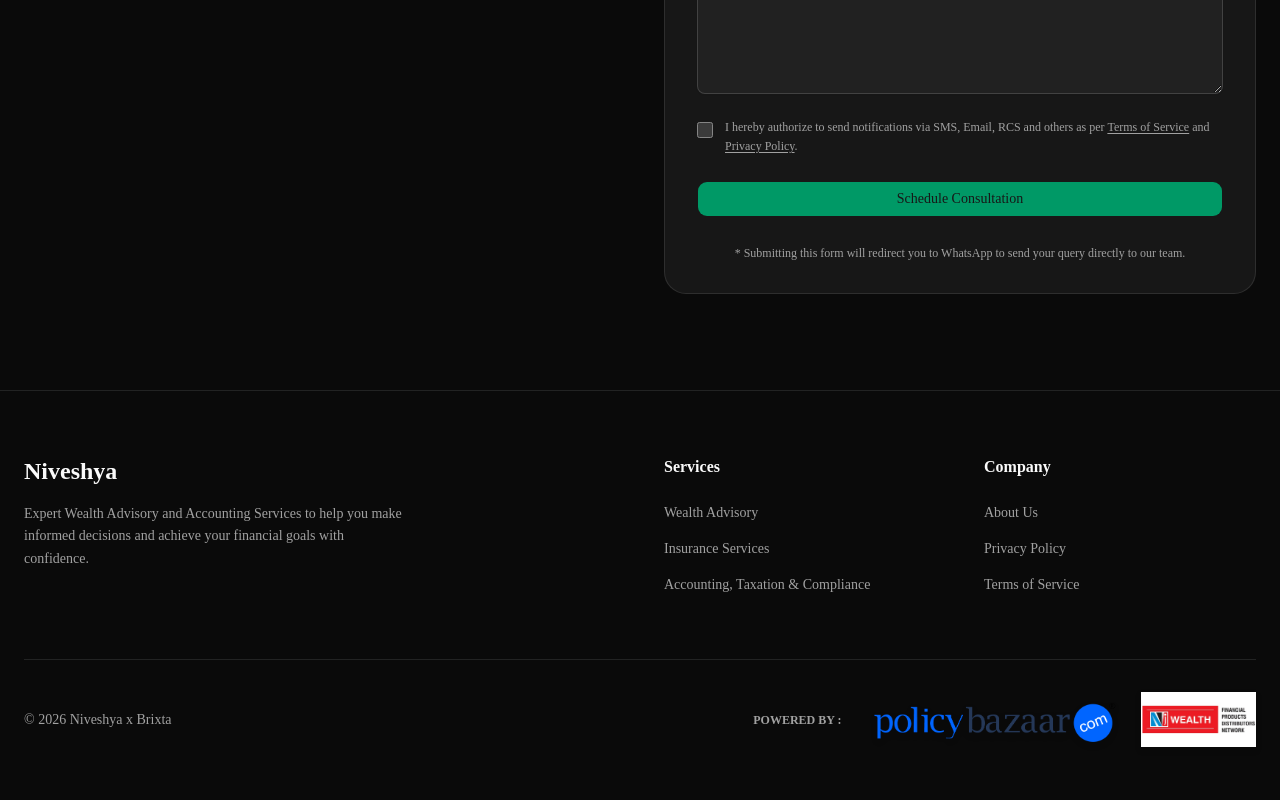
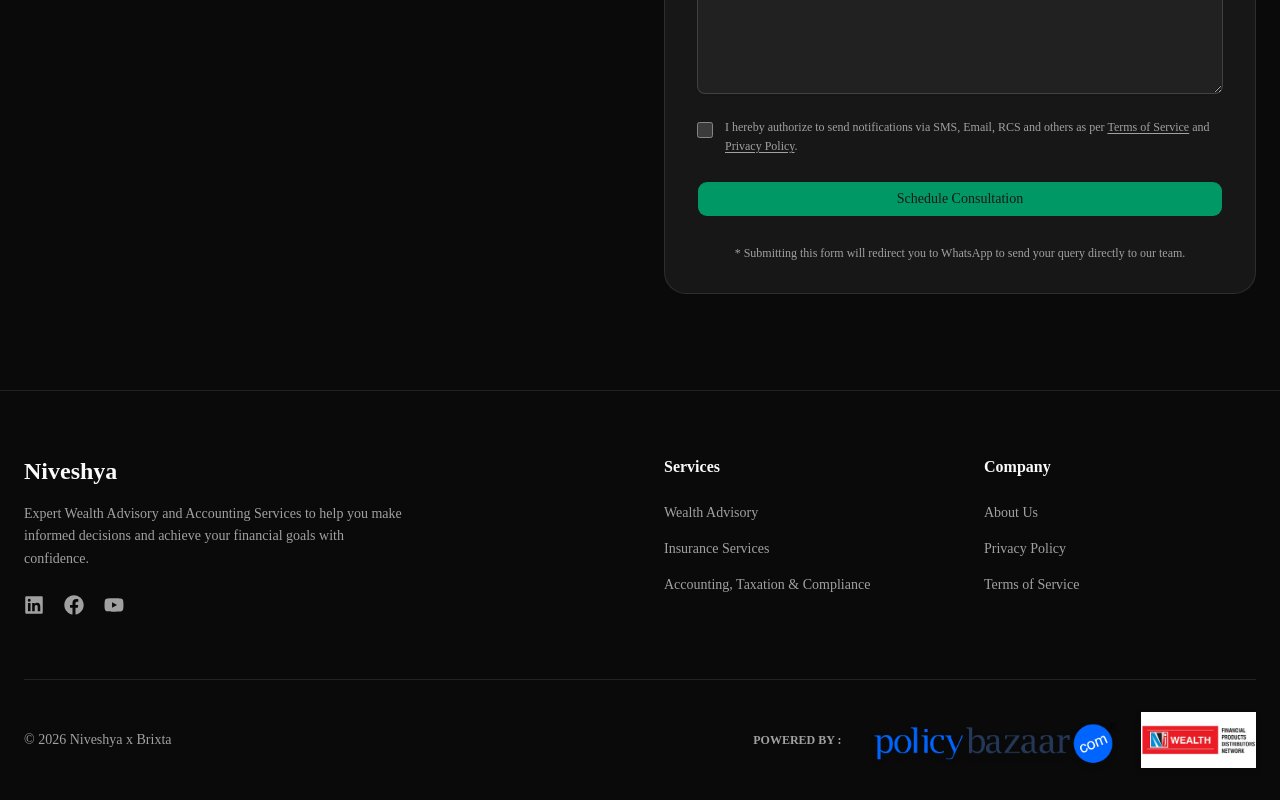
Before and after one commit to habibieebhy/niveshya, a Next.js app: page /wealth in a window 1280 px wide. Shown: the part 4919-5719 px from the top of the page. Built offline with nearby package versions, Linux system fonts and the light colour scheme; no server answers; what drizzle-zod would draw is missing.

Commit message:
socials added in footer

```diff
--- a/components/footer/Footer.tsx
+++ b/components/footer/Footer.tsx
@@ -2,6 +2,7 @@
 
 import { usePathname } from "next/navigation";
 import Link from "next/link";
+import { FaLinkedin, FaFacebook, FaYoutube } from "react-icons/fa";
 
 export default function Footer() {
   const pathname = usePathname();
@@ -24,6 +25,37 @@ export default function Footer() {
             <p className="text-muted-foreground text-sm leading-relaxed max-w-sm">
               Expert Wealth Advisory and Accounting Services to help you make informed decisions and achieve your financial goals with confidence.
             </p>
+
+            {/* Social Media Links */}
+            <div className="flex items-center gap-5 mt-6">
+              <a
+                href="https://www.linkedin.com/company/niveshya-advisory/"
+                target="_blank"
+                rel="noopener noreferrer"
+                className="text-muted-foreground hover:text-primary transition-colors"
+                aria-label="LinkedIn"
+              >
+                <FaLinkedin className="w-5 h-5" />
+              </a>
+              <a
+                href="https://www.facebook.com/NiveshyaAdvisory/"
+                target="_blank"
+                rel="noopener noreferrer"
+                className="text-muted-foreground hover:text-primary transition-colors"
+                aria-label="Facebook"
+              >
+                <FaFacebook className="w-5 h-5" />
+              </a>
+              <a
+                href="https://www.youtube.com/@NiveshyaAdvisory"
+                target="_blank"
+                rel="noopener noreferrer"
+                className="text-muted-foreground hover:text-primary transition-colors"
+                aria-label="YouTube"
+              >
+                <FaYoutube className="w-5 h-5" />
+              </a>
+            </div>
           </div>
 
           {/* Quick Links */}
--- a/components/shared/footer.tsx
+++ b/components/shared/footer.tsx
@@ -1,5 +1,6 @@
 import Link from "next/link";
 import { Mail, Phone, MapPin } from "lucide-react";
+import { FaLinkedin, FaFacebook, FaYoutube } from "react-icons/fa";
 
 export default function Footer() {
   return (
@@ -16,9 +17,40 @@ export default function Footer() {
             <div className="inline-flex items-center rounded-full border bg-card px-3 py-1 text-xs font-medium mb-6">
               Niveshya Advisory
             </div>
-            <p className="text-muted-foreground text-sm leading-relaxed pr-4">
+            <p className="text-muted-foreground text-sm leading-relaxed pr-4 mb-6">
               Financial Clarity. Business Growth. Long-Term Wealth. Empowering your financial journey with informed decisions.
             </p>
+
+            {/* Social Media Links */}
+            <div className="flex items-center gap-4">
+              <a
+                href="https://www.linkedin.com/company/niveshya-advisory/"
+                target="_blank"
+                rel="noopener noreferrer"
+                className="text-muted-foreground hover:text-primary transition-colors"
+                aria-label="LinkedIn"
+              >
+                <FaLinkedin className="w-5 h-5" />
+              </a>
+              <a
+                href="https://www.facebook.com/NiveshyaAdvisory/"
+                target="_blank"
+                rel="noopener noreferrer"
+                className="text-muted-foreground hover:text-primary transition-colors"
+                aria-label="Facebook"
+              >
+                <FaFacebook className="w-5 h-5" />
+              </a>
+              <a
+                href="https://www.youtube.com/@NiveshyaAdvisory"
+                target="_blank"
+                rel="noopener noreferrer"
+                className="text-muted-foreground hover:text-primary transition-colors"
+                aria-label="YouTube"
+              >
+                <FaYoutube className="w-5 h-5" />
+              </a>
+            </div>
           </div>
 
           {/* Quick Links */}
--- a/package.json
+++ b/package.json
@@ -24,6 +24,7 @@
     "radix-ui": "^1.5.0",
     "react": "19.2.4",
     "react-dom": "19.2.4",
+    "react-icons": "^5.7.0",
     "shadcn": "^4.11.0",
     "tailwind-merge": "^3.6.0",
     "tw-animate-css": "^1.4.0",
```
Also changed, not shown: 1 other file (tests, documents, lock files or other folders).
